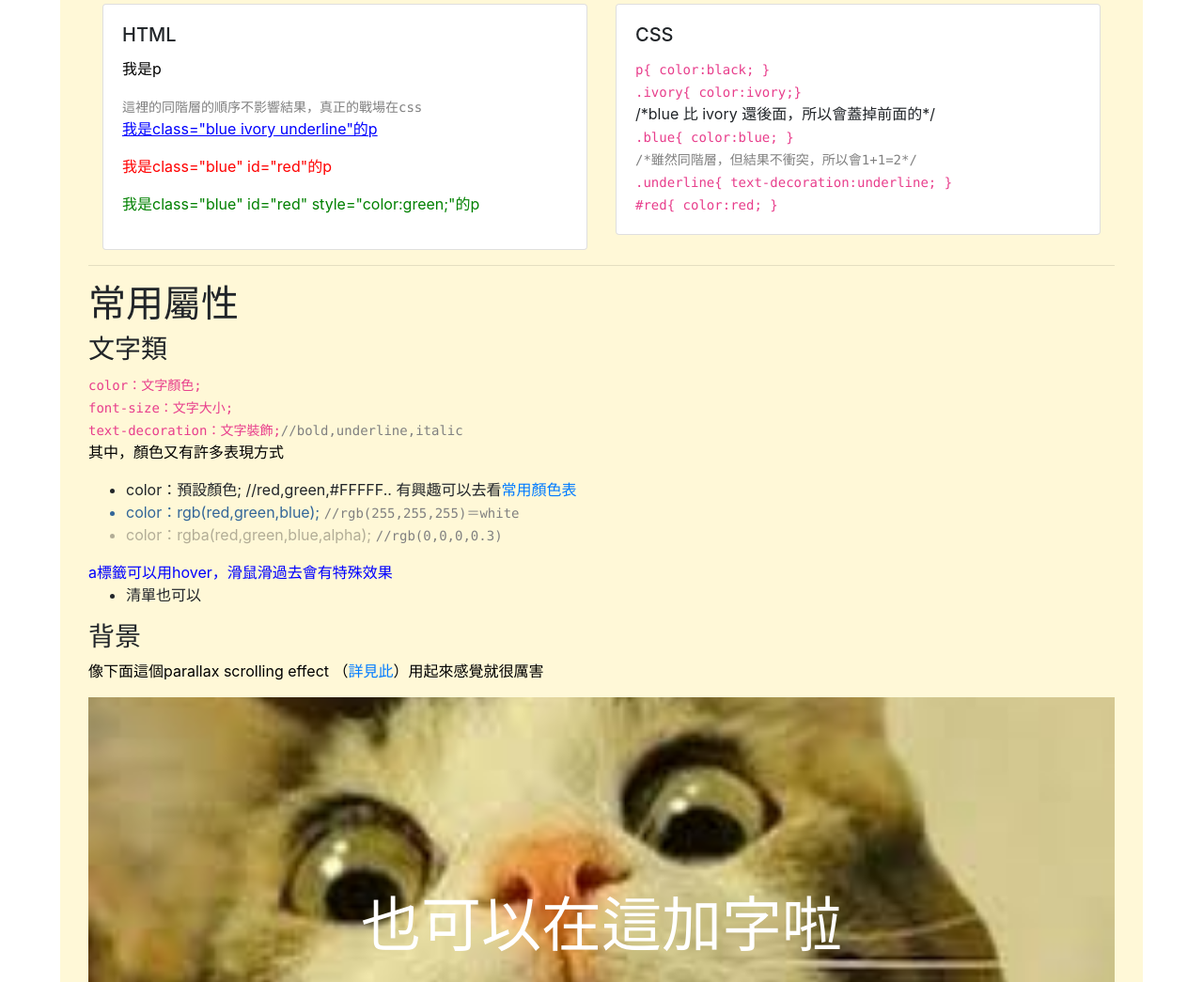
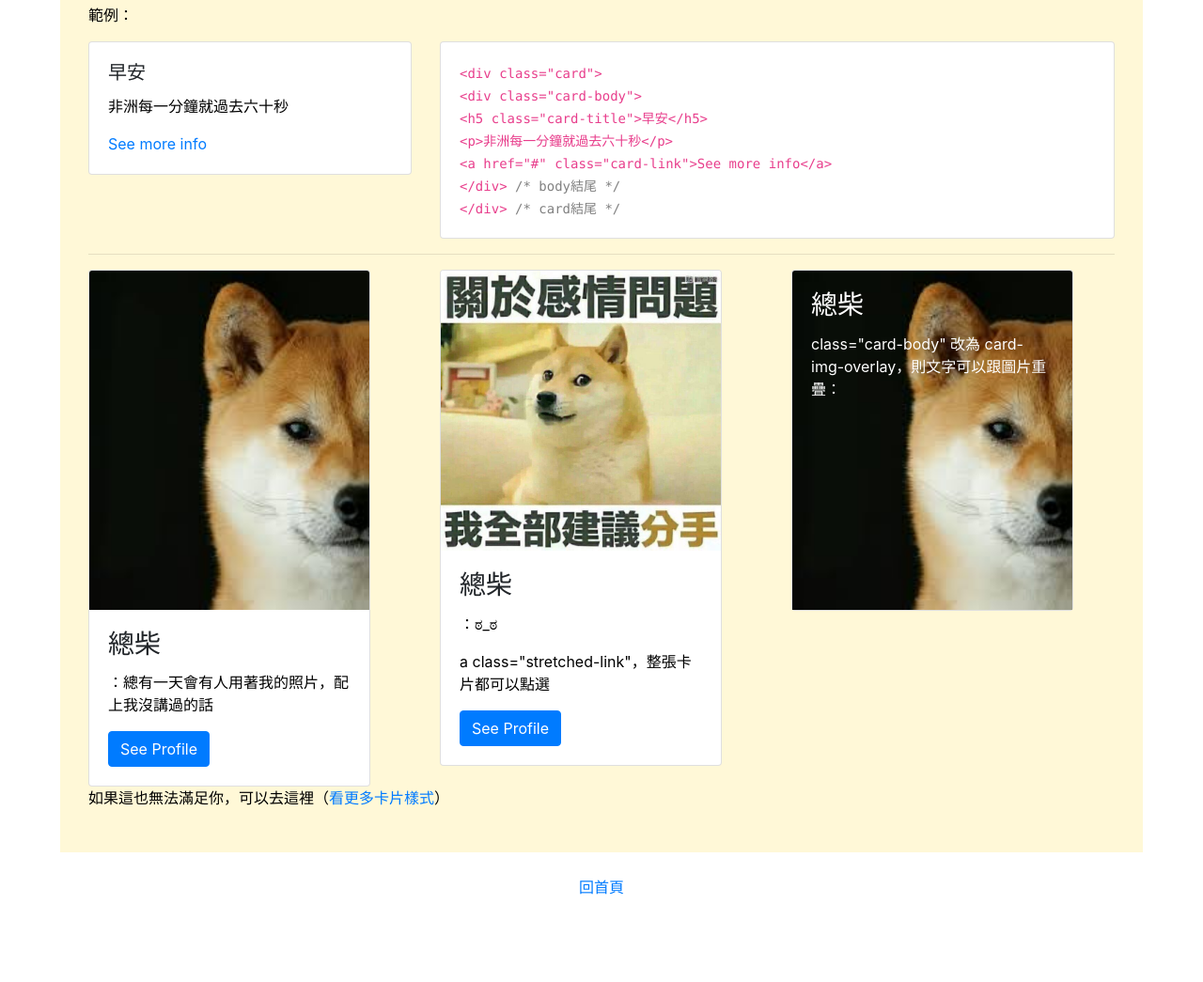
Before and after one commit to katie5413/2020WEB_workshop_ITLAB, a plain HTML site: page card.html in a window 1280 px wide. Shown: the part 310-1355 px from the top of the page at 94% size. After the commit the page ends 1286 px from the top, so only its background shows below. Drawn offline with nearby package versions, Linux system fonts and the light colour scheme.

Commit message:
Update card.html

```diff
--- a/card.html
+++ b/card.html
@@ -34,106 +34,65 @@
             <h1>Card</h1>
             <p>前面大家應該有看到一些卡片（Card）的應用，比如說首頁的教材。還有前面Css的程式碼顯示。</p>
             <p>這些都是透過Bootstrap已經幫大家寫好的模組，來快速完成這個功能</p>
-            <div class="container">
+            <p>範例：</p>
             <div class="row">
-                <div class="col-lg-6">
+                <div class="col-4">
                     <div class="card">
                         <div class="card-body">
-                            <h5 class="card-title">HTML</h5>
-                            <p>我是p</p>
-                            <code style="color:gray;">這裡的同階層的順序不影響結果，真正的戰場在css</code>
-                            <p class="blue ivory underline">我是class="blue ivory underline"的p</p>
-                            <p class="blue" id="red">我是class="blue" id="red"的p</p>
-                            <p class="blue" id="red" style="color:green;">我是class="blue" id="red" style="color:green;"的p</p>
+                            <h5 class="card-title">早安</h5>
+                            <p>非洲每一分鐘就過去六十秒</p>
+                            <a href="#" class="card-link">See more info</a>
                         </div>
                     </div>
                 </div>
-                <div class="col-lg-6">
+                <div class="col-lg-8">
                     <div class="card">
                         <div class="card-body">
-                            <h5 class="card-title">CSS</h5>
-                            <code>p{ color:black; }</code><br>
-                            <code>.ivory{ color:ivory;}</code><br>
-                            <code style="color:gray;"></code>/*blue 比 ivory 還後面，所以會蓋掉前面的*/</code><br>
-                            <code>.blue{ color:blue; }</code><br>
-                            <code style="color:gray;">/*雖然同階層，但結果不衝突，所以會1+1=2*/</code><br>
-                            <code>.underline{ text-decoration:underline; }</code><br>
-                            <code>#red{ color:red; } </code><br>
-                        </div>
+                            <code>&ltdiv class="card"&gt</code></br>
+                            <code>&ltdiv class="card-body"&gt </code><br>
+                            <code>&lth5 class="card-title">早安&lt/h5&gt</code></br>
+                            <code>&ltp&gt非洲每一分鐘就過去六十秒&lt/p&gt</code></br>
+                            <code>&lta href="#" class="card-link"&gtSee more info&lt/a&gt</code></br>
+                            <code>&lt/div&gt</code><code style="color:gray;"> /* body結尾 */</code></br>
+                            <code>&lt/div&gt</code><code style="color:gray;"> /* card結尾 */</code></br>
                         </div>
                     </div>
                 </div>
             </div>
             <hr>
-            <h1>常用屬性</h1>
-            <h3>文字類</h3>
-            <code>color：文字顏色;</code><br>
-            <code>font-size：文字大小;</code><br>
-            <code>text-decoration：文字裝飾;</code><code style="color:gray;">//bold,underline,italic</code><br>
-            <p>其中，顏色又有許多表現方式</p>
-            <ul>
-                <li>color：預設顏色; //red,green,#FFFFF.. 有興趣可以去看<a target="_blank" href="https://www.ifreesite.com/color/web-color-code.htm">常用顏色表</a></li>
-                <li style="color:rgba(51,102,153);">color：rgb(red,green,blue); <code style="color:gray;">//rgb(255,255,255)＝white</code></li>
-                <li style="color:rgba(0,0,0,0.3);">color：rgba(red,green,blue,alpha); <code style="color:gray;">//rgb(0,0,0,0.3)</code></li>
-            </ul>
-            <a class="a_demo" target="_blank" href="http://google.com">a標籤可以用hover，滑鼠滑過去會有特殊效果</a>
-            <ul class="li_demo">
-                <li>清單也可以</li>
-            </ul>
-            <h3>背景</h3>
-            <p>像下面這個parallax scrolling effect （<a target="_blank" href="https://www.w3schools.com/cssref/pr_background-attachment.asp">詳見此</a>）用起來感覺就很厲害</p>
-            <div class="fixed-bg"><p class="bg_text" align="center">也可以在這加字啦</p></div>
-            <br>
-            <p>但其實超簡單，html只需要一行(加字要多兩行)，css只需要改兩個地方</p>
-            <div class="container">
             <div class="row">
-                    <div class="col-lg-6">
-                        <div class="card">
+                <div class="col">
+                    <div class="card" style="width:300px">
+                        <img class="card-img-top" src="img/dog2.jpeg" alt="dog" style="width:100%">
                         <div class="card-body">
-                                <h5 class="card-title">HTML</h5>
-                                <code>&ltdiv class="fixed-bg"&gt</code><br>
-                                <code>&ltp class="bg_text" align="center"&gt也可以在這加字啦&lt/p&gt</code><br>
-                                <code style="color:gray;">/* 不加字就把&ltp&gt這行刪掉 */</code><br>
-                                <code>&lt/div&gt</code>
+                            <h3 class="card-title">總柴</h3>
+                            <p class="card-text">：總有一天會有人用著我的照片，配上我沒講過的話</p>
+                            <a target="_blank"href="https://www.google.com/search?q=%E6%9F%B4%E7%8A%AC+%E6%A2%97%E5%9C%96&tbm=isch&ved=2ahUKEwiIsPmztt3pAhVJUJQKHbiPDQkQ2-cCegQIABAA&oq=%E6%9F%B4%E7%8A%AC+&gs_lcp=CgNpbWcQARgCMgIIADICCAAyAggAMgIIADICCAAyAggAMgIIADICCAAyAggAMgIIAFDdrgZY3a4GYJi9BmgAcAB4AIABMYgBMZIBATGYAQCgAQGqAQtnd3Mtd2l6LWltZw&sclient=img&ei=EkjTXojfJsmg0QS4n7ZI&bih=721&biw=1280" class="btn btn-primary">See Profile</a>
                         </div>
                     </div>
-                        <br>
-                        <div class="card">
+                </div>
+                <div class="col">
+                    <div class="card" style="width:300px">
+                        <img class="card-img-top" src="img/dog.jpg"  style="width:100%">
                         <div class="card-body">
-                                <h5 class="card-title">CSS文字</h5>
-                                <code>.bg_text{</code><br>
-                                <code>font-size: 4rem;</code><br>
-                                <code>color:white;</code><br>
-                                <code>}</code>
+                            <h3 class="card-title">總柴</h3>
+                            <p class="card-text">：ಠ_ಠ</p>
+                            <p>a class="stretched-link"，整張卡片都可以點選</p>
+                            <a href="https://zh.wikipedia.org/wiki/%E9%98%BF%E5%B0%94%E4%BC%AF%E7%89%B9%C2%B7%E7%88%B1%E5%9B%A0%E6%96%AF%E5%9D%A6" class="btn btn-primary stretched-link">See Profile</a>
                         </div>
                     </div>
-                        <p>如果這也無法滿足你，可以去（<a target="_blank" href="https://www.w3schools.com/cssref/css3_pr_background.asp">這裡看更多</a>）</p>
                 </div>
-                    <div class="col-lg-6">
-                        <div class="card">
-                            <div class="card-body">
-                                <h5 class="card-title">CSS圖片</h5>
-                                <code>.fixed-bg {</code><br>
-                                <code style="color:gray;">/* （改）這裡放圖片 */</code><br>
-                                <code>background-image: url("../img/media_pic2.jpeg");</code><br>
-                                <code style="color:gray;">/* （改）設定要顯示的大小 */</code><br>
-                                <code>min-height: 500px;</code><br>
-                                <code style="color:gray;">/* 下面照貼就好，不用動 */</code><br>
-                                <code style="color:gray;">/* 固定圖片位置 */</code><br>
-                                <code>background-attachment: fixed;</code><br>
-                                <code style="color:gray;">/* 圖片置中 */</code><br>
-                                <code>background-position: center;</code><br>
-                                <code style="color:gray;">/* 圖片不重複 */</code><br>
-                                <code>background-repeat: no-repeat;</code><br>
-                                <code style="color:gray;">/* 縮放圖片至最大尺寸 */</code><br>
-                                <code>background-size: cover;</code><br>
-                                <code style="color:gray;">/* p.s加文字的話，這裡缺了一部分，大家試著用F12去找看看^__^ */</code><br>
-                                <code>}</code><br>
+                <div class="col">
+                    <div class="card" style="width:300px;">
+                        <img class="card-img-top" src="img/dog2.jpeg"  style="width:100%">
+                        <div class="card-img-overlay">
+                            <h3 class="card-title text-white">總柴</h3>
+                            <p class="card-text text-white">class="card-body" 改為 card-img-overlay，則文字可以跟圖片重疊：</p>
                         </div>
                     </div>
                 </div>
             </div>
-            </div>
+            <p>如果這也無法滿足你，可以去這裡（<a target="_blank" href="https://getbootstrap.com/docs/4.5/components/card/">看更多卡片樣式</a>）</p>
         </div>
         <div align="center" style="margin:20px">
             <a href="index.html">回首頁</a>
```
Lines whose indentation alone changed are shown as unchanged.
